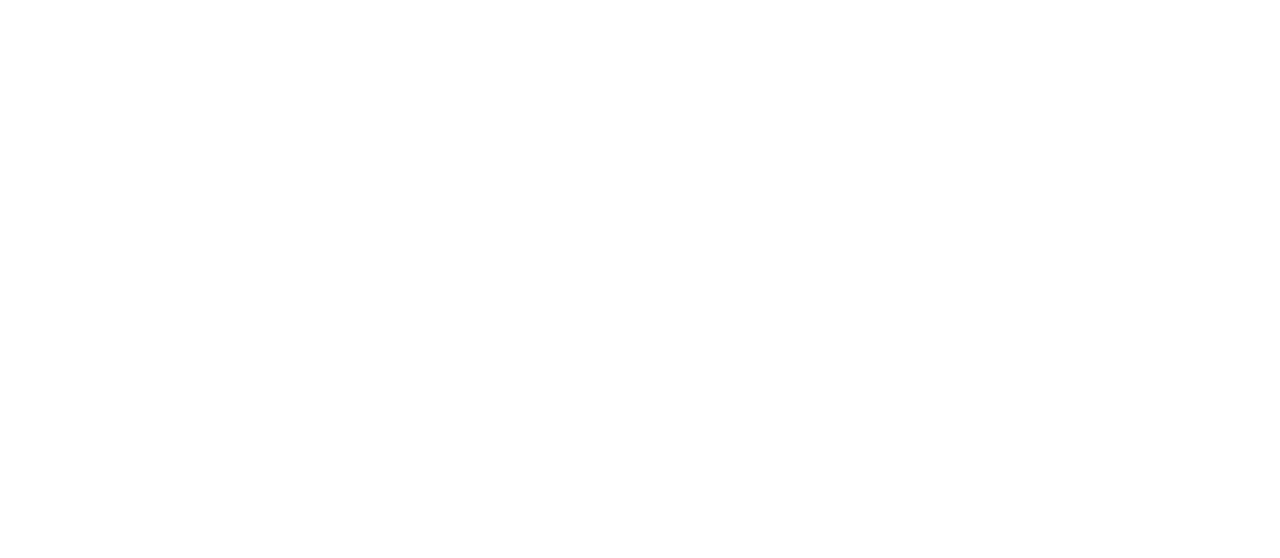
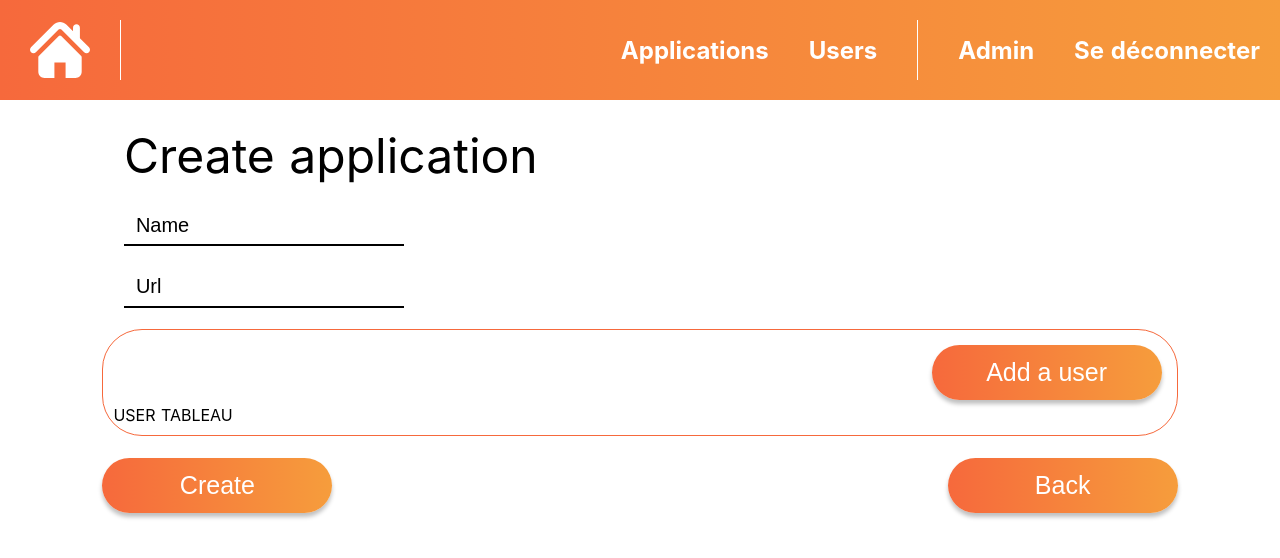
Before and after one commit to chantonin89240/SecurityServer-front, an Angular app: page /applications-edit in a window 1280 px wide. Before the commit this address led to /. Shown: the top 558 px of the page. Built offline with nearby package versions, Linux system fonts and the light colour scheme.

Commit message:
Creation Application Page

```diff
--- a/src/app/app-routing.module.ts
+++ b/src/app/app-routing.module.ts
@@ -1,5 +1,6 @@
 import { NgModule } from '@angular/core';
 import { RouterModule, Routes } from '@angular/router';
+import { ApplicationEditComponent } from './application-edit/application-edit.component';
 import { ApplicationComponent } from './application/application.component';
 import { LoginComponent } from './login/login.component';
 
@@ -8,7 +9,8 @@
 @NgModule({
   imports: [RouterModule.forRoot([
     {path: '', component: LoginComponent},
-    {path: 'applications', component: ApplicationComponent}
+    {path: 'applications', component: ApplicationComponent},
+    {path: 'applications-edit', component: ApplicationEditComponent}
   ])],
   exports: [RouterModule]
 })
--- a/src/app/app.module.ts
+++ b/src/app/app.module.ts
@@ -10,6 +10,7 @@
 import { LoginComponent } from './login/login.component';
 import { ApplicationComponent } from './application/application.component';
 import { ApplicationTabComponent } from './application-tab/application-tab.component';
+import { ApplicationEditComponent } from './application-edit/application-edit.component';
 
 @NgModule({
   declarations: [
@@ -19,7 +20,8 @@
     InputComponent,
     LoginComponent,
     ApplicationComponent,
-    ApplicationTabComponent
+    ApplicationTabComponent,
+    ApplicationEditComponent
   ],
   imports: [
     BrowserModule,
--- /dev/null
+++ b/src/app/application-edit/application-edit.component.html
@@ -0,0 +1,17 @@
+<app-toolbar></app-toolbar>
+<div class="application-edit">
+    <span class="application-edit_text">Create application</span>
+    <form [formGroup]="parentForm" class="application-edit_form">
+        <app-input class="application-edit_form_input" [parentForm]="parentForm" name="name" type="text" placeholder="Name"></app-input>
+        <app-input class="application-edit_form_input" [parentForm]="parentForm" name="url" type="text" placeholder="Url"></app-input>
+        <div class="application-edit_form_container">
+            <app-button class="application-edit_form_container_button" text="Add a user"></app-button>
+
+            USER TABLEAU
+        </div>
+        <div class="application-edit_form_buttons">
+            <app-button text="Create"></app-button>
+            <app-button text="Back"></app-button>
+        </div>
+    </form>
+</div>
--- /dev/null
+++ b/src/app/application-edit/application-edit.component.scss
@@ -0,0 +1,41 @@
+.application-edit {
+    display: flex;
+    flex-direction: column;
+    padding: 2% 8% 0 8%;
+    height: calc(100vh - 100px);
+
+    &_text {
+        font-size: 48px;
+        padding: 0 0 2% 2%;
+    }
+
+    &_form {
+        display: flex;
+        flex-direction: column;
+
+        &_input {
+            padding: 0 0 2% 2%;
+        }
+
+        &_container {
+            display: flex;
+            flex-direction: column;
+            padding: 10px;
+            border: 1px solid #F6693C;
+            border-radius: 40px;
+            width: 100%;
+            max-height: 30vh;
+            margin-bottom: 2%;
+
+            &_button {
+                align-self: flex-end;
+                padding: 5px;
+            }
+        }
+
+        &_buttons {
+            display: flex;
+            justify-content: space-between;
+        }
+    }
+}
--- /dev/null
+++ b/src/app/application-edit/application-edit.component.ts
@@ -0,0 +1,27 @@
+import { Component, OnInit } from '@angular/core';
+import { FormGroup, FormBuilder, Validators } from '@angular/forms'
+
+@Component({
+  selector: 'app-application-edit',
+  templateUrl: './application-edit.component.html',
+  styleUrls: ['./application-edit.component.scss']
+})
+export class ApplicationEditComponent implements OnInit {
+
+  parentForm: FormGroup
+
+  constructor(private formBuilder: FormBuilder) {
+
+  }
+
+  ngOnInit() {
+    this.parentForm = this.formBuilder.group({
+      name: ['', Validators.required],
+      url: ['', Validators.required]
+    })
+  }
+
+  submit() {
+    console.log(this.parentForm.value)
+  }
+}
--- a/src/app/application/application.component.html
+++ b/src/app/application/application.component.html
@@ -2,5 +2,5 @@
 <div class="application">
     <span class="application_text">All applications</span>
     <app-application-tab class="application_tab" [applications]="applications" ></app-application-tab>
-    <app-button class="application_button" text="Create new app"></app-button>
+    <app-button routerLink="/applications-edit" class="application_button" text="Create new app"></app-button>
 </div>
--- a/src/app/toolbar/toolbar.component.html
+++ b/src/app/toolbar/toolbar.component.html
@@ -2,7 +2,7 @@
     <div class="logo"></div>
     <div class="pipe"></div>
     <div class="navigation">
-        <span class="text">Applications</span>
+        <span routerLink="/applications" class="text">Applications</span>
         <span class="text">Users</span>
         <div class="pipe"></div>
         <span class="text">Admin</span>
```
Also changed, not shown: 1 other file (tests, documents, lock files or other folders).
